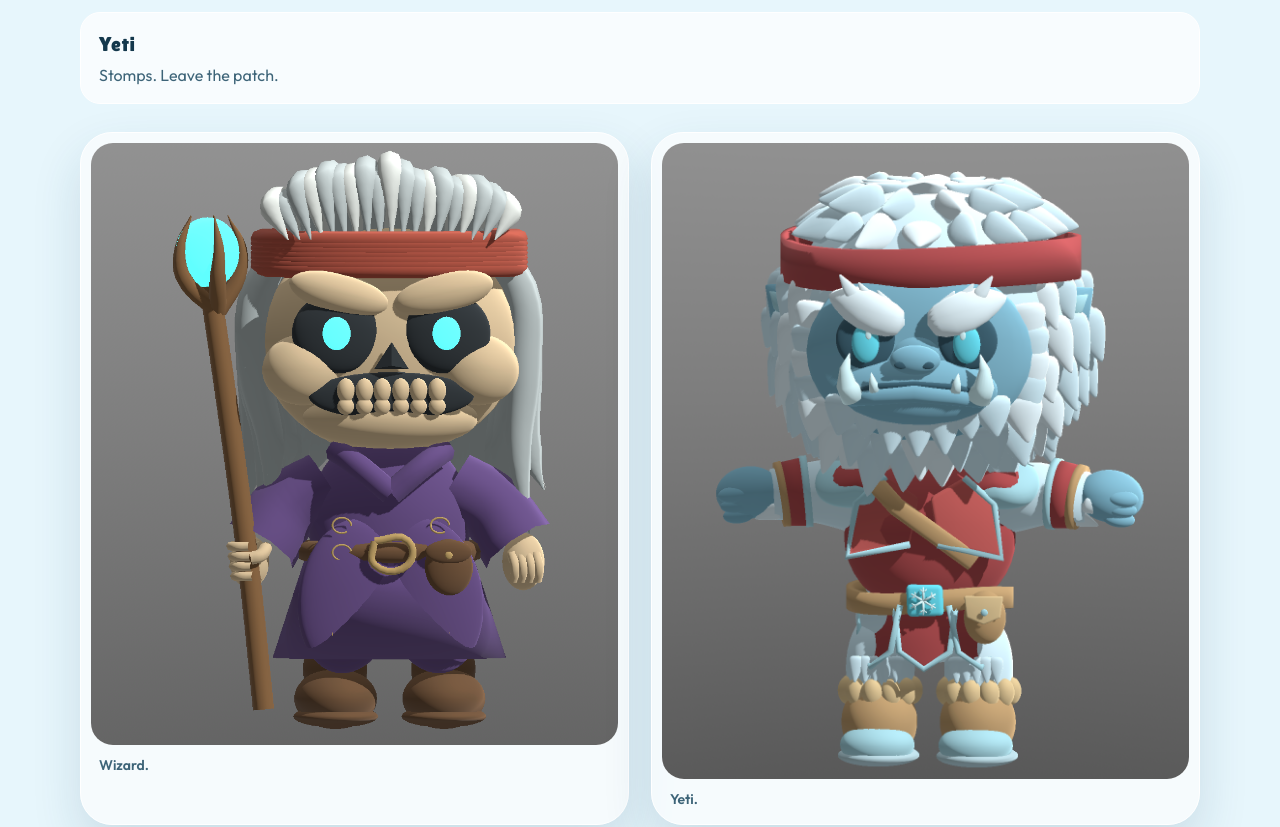
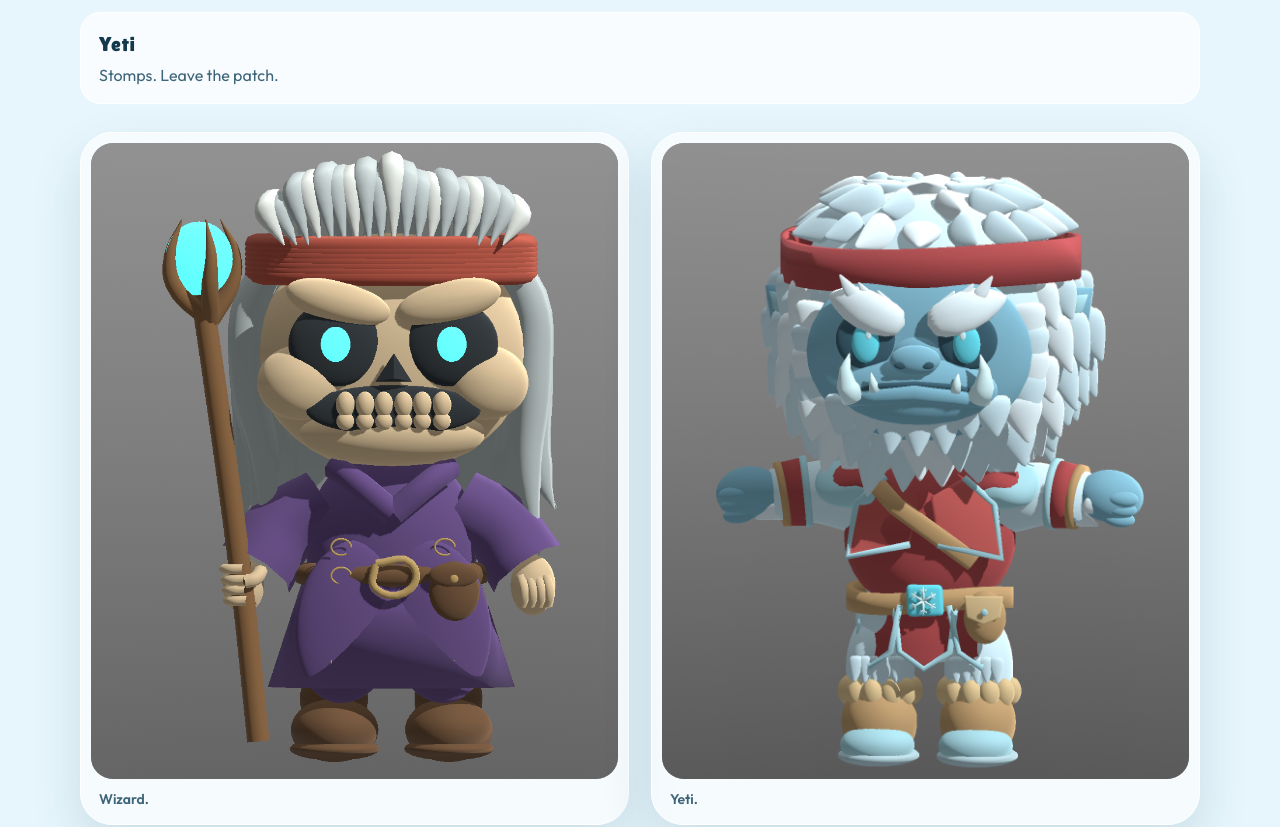
Before and after one commit to aytunckrtgl/website, a plain HTML site: page index.html in a window 1280 px wide. Shown: the part 3566-4393 px from the top of the page. Drawn offline with Linux system fonts and the light colour scheme.

Commit message:
Align the wizard and yeti cards on the same bottom edge.

```diff
--- a/index.html
+++ b/index.html
@@ -176,8 +176,10 @@
 
   .pair { display: grid; grid-template-columns: 1fr 1fr; gap: 22px; }
   .solo { max-width: 860px; }
-  .portraits { margin-top: 28px; }
-  .portraits img { background: #fff; }
+  .portraits { margin-top: 28px; align-items: stretch; }
+  .portraits .frame { display: flex; flex-direction: column; height: 100%; margin: 0; }
+  .portraits .shot { aspect-ratio: 1090 / 1316; }
+  .portraits .shot img { width: 100%; height: 100%; object-fit: cover; object-position: center bottom; background: #919191; }
   .cast, .courses { display: grid; grid-template-columns: 0.9fr 1.1fr; gap: 36px; align-items: center; }
   .courses { grid-template-columns: 1.1fr 0.9fr; }
   .cards { display: grid; gap: 12px; }
```
